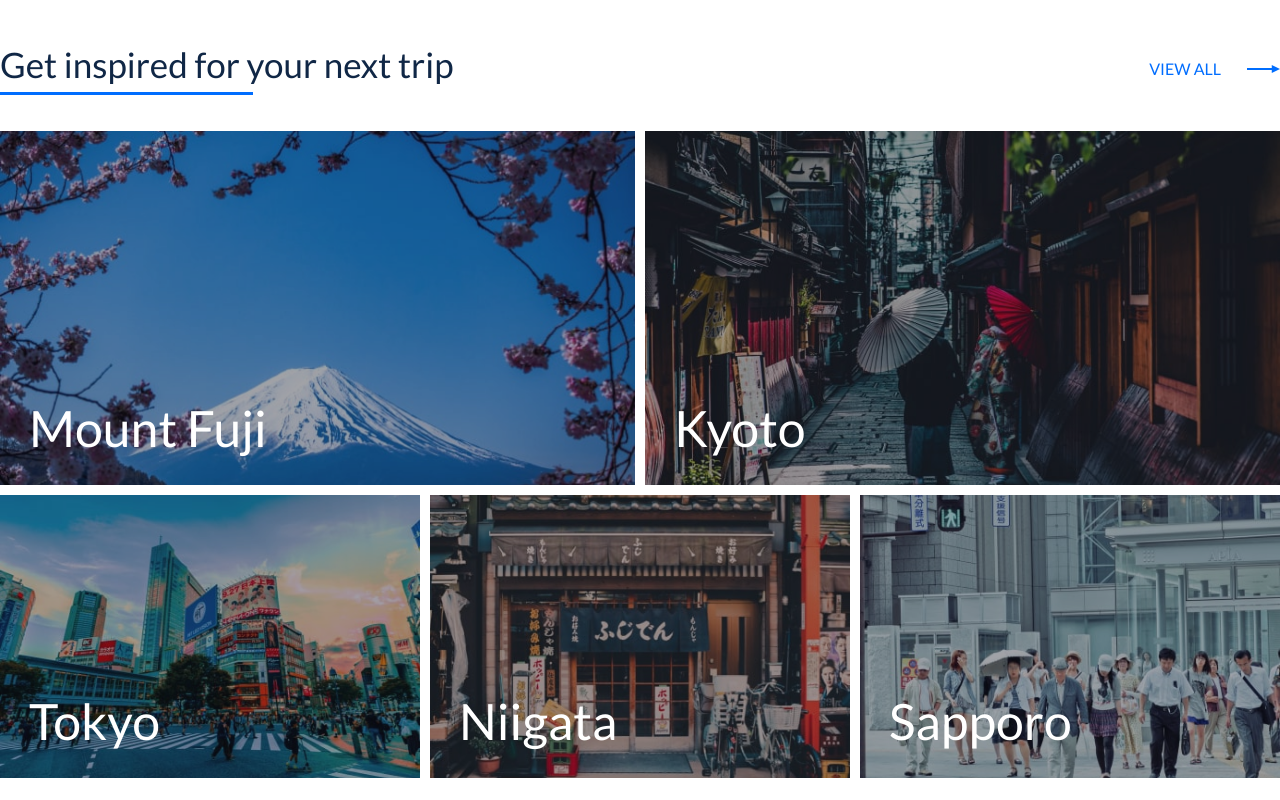
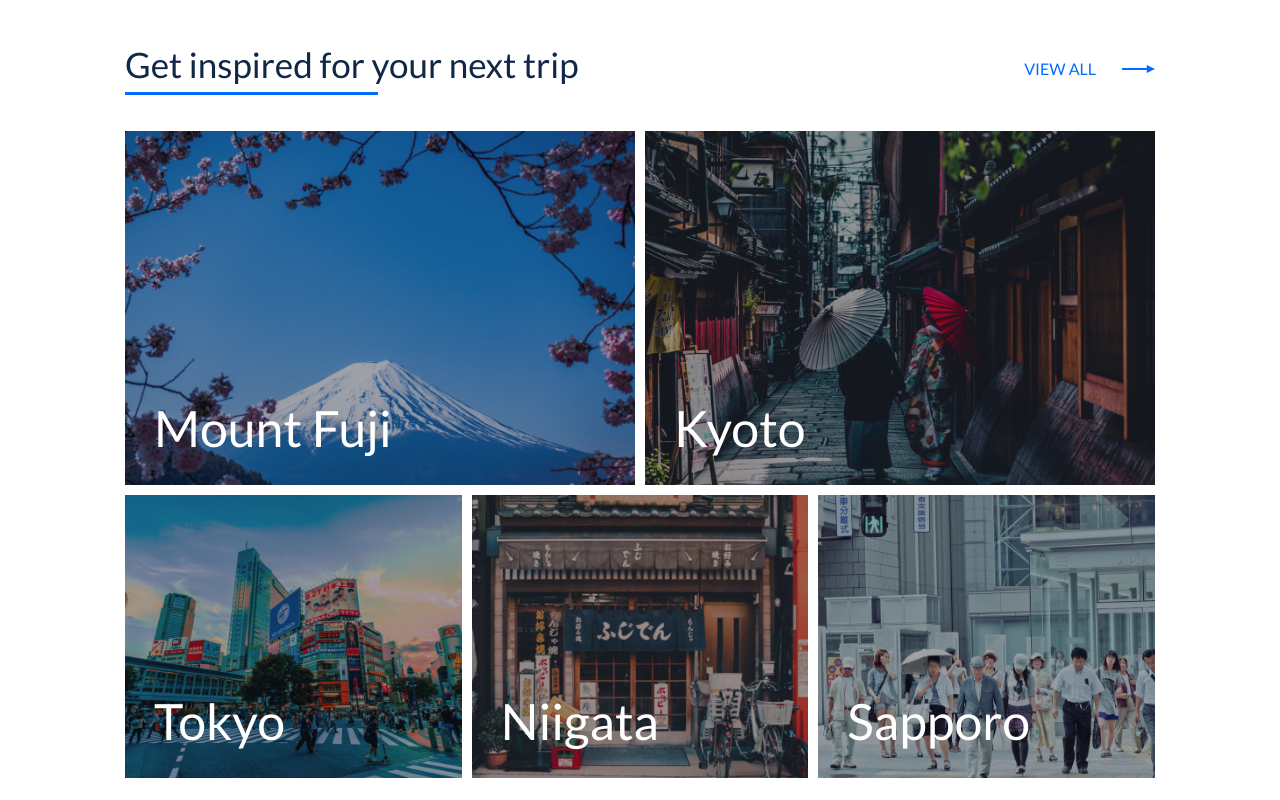
Before and after one commit to arty-mason/website-for-beginners-react, a React (Create React App) app: page / in a window 1280 px wide. Shown: the part 1840-2640 px from the top of the page. Built offline with nearby package versions, Linux system fonts and the light colour scheme.

Commit message:
Bug fixes

```diff
--- a/src/places/Places.jsx
+++ b/src/places/Places.jsx
@@ -1,10 +1,11 @@
 import cs from 'classnames';
 import styles from './Places.module.css';
+import placesConfig from './config'
 
 function Places() {
   return (
     <div className={styles.places}>
-      <div>
+      <div className="wrapper">
         <div className={styles.placesCaption}>
           <h2 className={cs(styles.placesTitle, "sectionTitle")}>
             Get inspired for your next trip
@@ -12,54 +13,25 @@ function Places() {
           <a href="#!" className={styles.placesViewAll}>VIEW ALL</a>
         </div>
         <div className={styles.placesCards}>
-          <div className={cs(styles.placesCard, styles.placesCardSizeLg)}>
-            < img
-              src="/img/place-1-min.jpg"
-              alt="Mount Fuji"
-              className={cs(styles.placesCardPic, styles.placesCardPicSizeLg)}
-            />
-            <h3 className={styles.placesCardTitle}>
-              Mount Fuji
-            </h3>
-            <a href="#!" className={styles.placesCardLink}></a>
-          </div>
-          <div className={cs(styles.placesCard, styles.placesCardSizeLg)}>
-            <img
-              src="/img/place-2-min.jpg"
-              alt="Kyoto"
-              className={cs(styles.placesCardPic, styles.placesCardPicSizeLg)}
-            />
-            <h3 className={styles.placesCardTitle}>Kyoto</h3>
-            <a href="#!" className={styles.placesCardLink}></a>
-          </div>
-          <div className={cs(styles.placesCard, styles.placesCardSizeSm)}>
-            <img
-              src="/img/place-3-min.jpg"
-              alt="Tokyo"
-              className={cs(styles.placesCardPic, styles.placesCardPicSizeSm)}
-            />
+          {placesConfig.map((placeInfo, index) => {
+            const isLgCard = index <= 1;
+            const containerClass = isLgCard ? styles.placesCardSizeLg : styles.placesCardSizeSm;
+            const imgContainerClass = isLgCard ? styles.placesCardPicSizeLg : styles.placesCardPicSizeSm;
 
-            <h3 className={styles.placesCardTitle}>Tokyo</h3>
-            <a href="#!" className={styles.placesCardLink}></a>
-          </div>
-          <div className={cs(styles.placesCard, styles.placesCardSizeSm)}>
-            <img
-              src="/img/place-4-min.jpg"
-              alt="Niigata"
-              className={cs(styles.placesCardPic, styles.placesCardPicSizeSm)}
-            />
-            <h3 className={styles.placesCardTitle}>Niigata</h3>
-            <a href="#!" className={styles.placesCardLink}></a>
-          </div>
-          <div className={cs(styles.placesCard, styles.placesCardSizeSm)}>
-            <img
-              src="/img/place-5-min.jpg"
-              alt="Sapporo"
-              className={cs(styles.placesCardPic, styles.placesCardPicSizeSm)}
-            />
-            <h3 className={styles.placesCardTitle}>Sapporo</h3>
-            <a href="#!" className={styles.placesCardLink}></a>
-          </div>
+            return (
+              <div key={placeInfo.id} className={cs(styles.placesCard, containerClass)}>
+                <img
+                  src={placeInfo.img}
+                  alt={placeInfo.name}
+                  className={cs(styles.placesCardPic, imgContainerClass)}
+                />
+                <h3 className={styles.placesCardTitle}>
+                  {placeInfo.name}
+                </h3>
+                <a href={placeInfo.link} className={styles.placesCardLink}></a>
+              </div>
+            )
+          })}
         </div>
       </div>
     </div >
--- /dev/null
+++ b/src/places/config.js
@@ -0,0 +1,40 @@
+import place1 from "./img/place-1.jpg";
+import place2 from "./img/place-2.jpg";
+import place3 from "./img/place-3.jpg";
+import place4 from "./img/place-4.jpg";
+import place5 from "./img/place-5.jpg";
+
+const placesConfig = [
+  {
+    id: 'card_1',
+    img: place1,
+    name: "Mount Fuji",
+    link: "#!",
+  },
+  {
+    id: 'card_2',
+    img: place2,
+    name: "Kyoto",
+    link: "#!",
+  },
+  {
+    id: 'card_3',
+    img: place3,
+    name: "Tokyo",
+    link: "#!",
+  },
+  {
+    id: 'card_4',
+    img: place4,
+    name: "Niigata",
+    link: "#!",
+  },
+  {
+    id: 'card_5',
+    img: place5,
+    name: "Sapporo",
+    link: "#!",
+  },
+]
+
+export default placesConfig;
--- a/src/top/Top.jsx
+++ b/src/top/Top.jsx
@@ -1,11 +1,11 @@
 import cs from 'classnames';
 import styles from './Top.module.css';
-import cardsConfig from './config'
+import cardsConfig from './config';
 
 function Top() {
   return (
     <div className={styles.top} id="locations">
-      <div>
+      <div className="wrapper">
         <h2 className={cs(styles.topTitle, "sectionTitle")}> Today top places to visit</h2>
         <div className={styles.topCards}>
           {cardsConfig.map((cardInfo) => {
--- a/src/tours/Tours.jsx
+++ b/src/tours/Tours.jsx
@@ -6,7 +6,7 @@ import tour1 from './img/tour-1-min.jpg';
 function Tours() {
   return (
     <div className={styles.container} id="articles">
-      <div>
+      <div className="wrapper">
         <div className={cs(styles.toursTour, styles.tour)}>
           <div className={styles.toursTour}>
             <img
```
Also changed, not shown: 1 other file (tests, documents, lock files or other folders).
